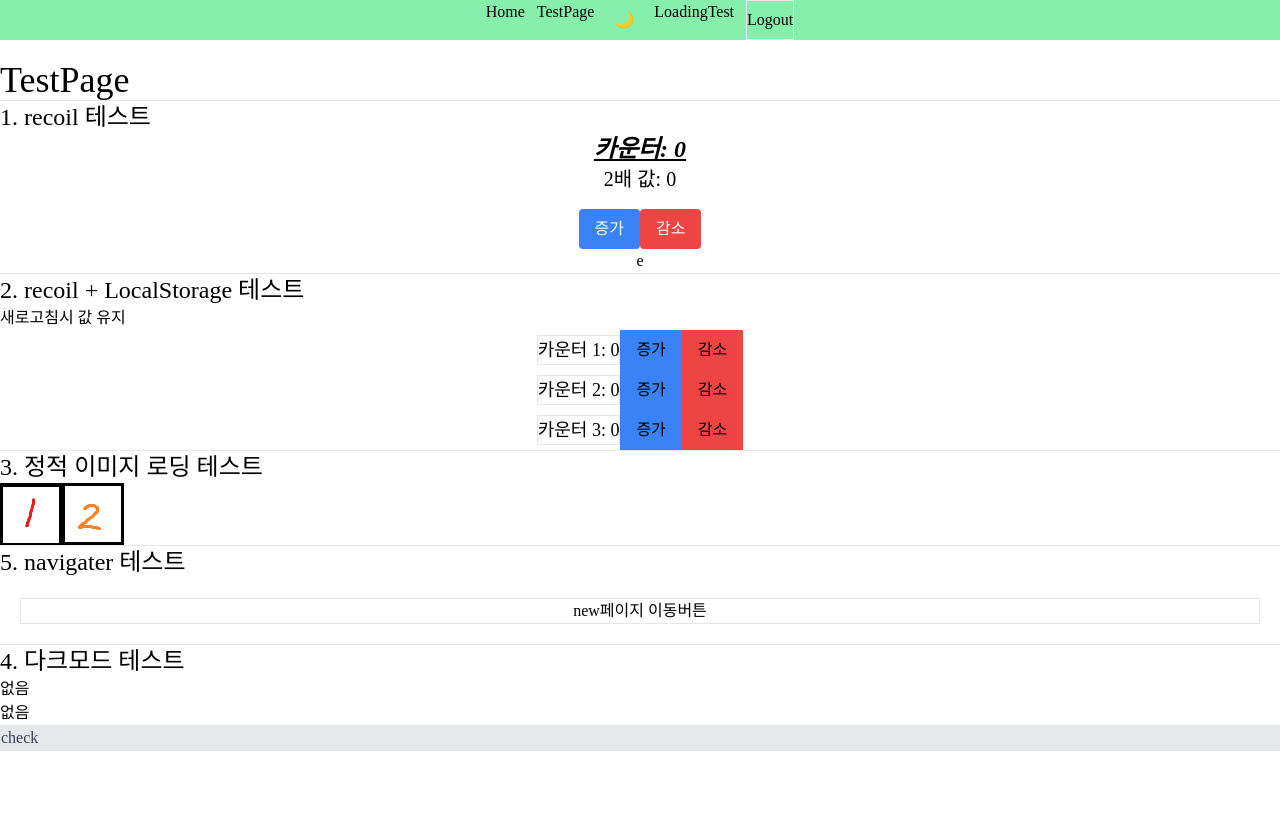
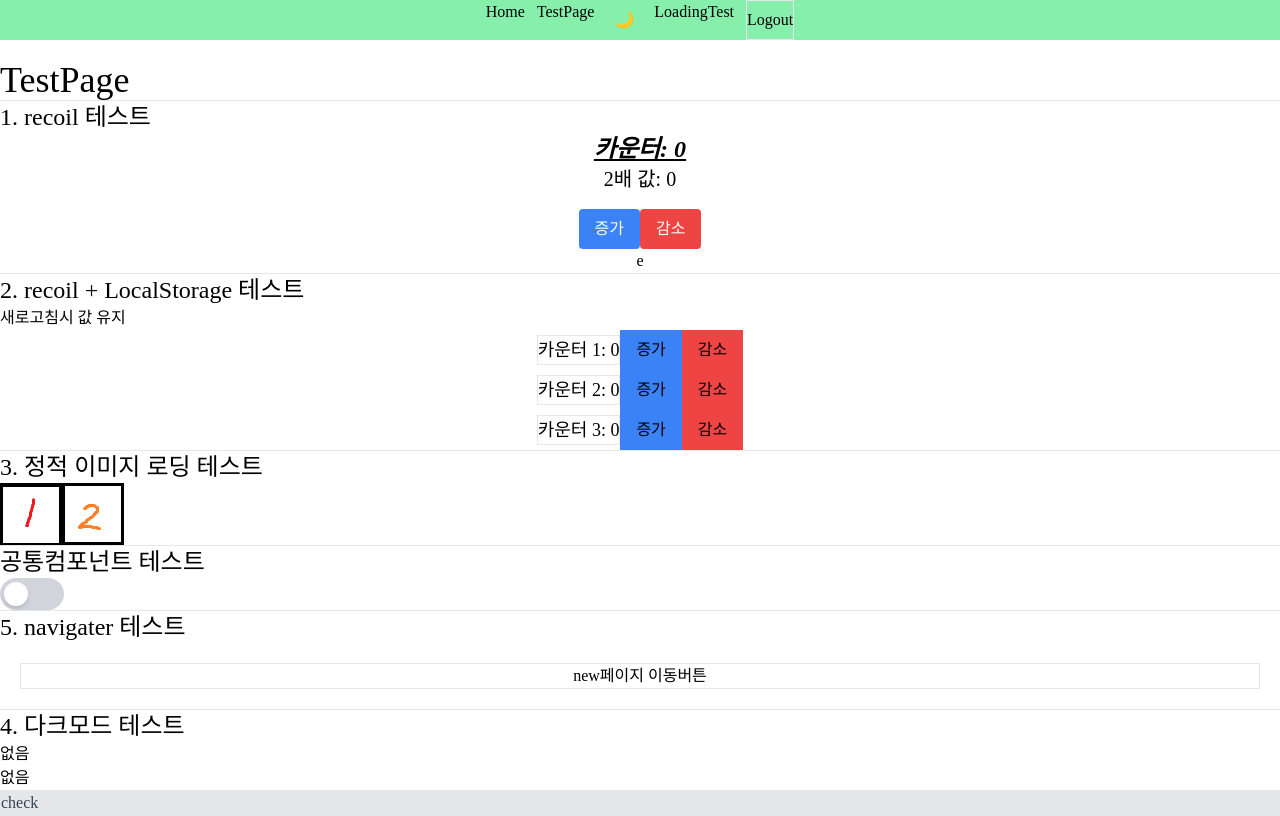
Before and after one commit to namgi2386/DreamMoA, a React (Vite) app: page /TestPage in a window 1280 px wide. Built offline with nearby package versions, Linux system fonts and the light colour scheme; a web font is replaced by a local one.

Commit message:
Feat: 토글버튼 공통컴포넌트 구현

```diff
--- /dev/null
+++ b/src/components/common/ToggleButton.jsx
@@ -0,0 +1,31 @@
+import { useState } from 'react';
+
+const ToggleButton = ({onToggle}) => {
+  const [isOn, setIsOn] = useState(false);
+
+  const handleToggle = () => {
+    setIsOn(!isOn);
+    onToggle(!isOn); // 토글 상태 변경 시 전달받은 함수 실행
+  };
+
+  return (
+    <button
+      onClick={handleToggle}
+      className={`
+        w-16 h-8 flex items-center rounded-full p-1 cursor-pointer
+        ${isOn ? 'bg-blue-600' : 'bg-gray-300'}
+        transition-colors duration-300 ease-in-out
+      `}
+    >
+      <div
+        className={`
+          bg-white w-6 h-6 rounded-full shadow-md transform
+          ${isOn ? 'translate-x-8' : 'translate-x-0'}
+          transition-transform duration-300 ease-in-out
+        `}
+      />
+    </button>
+  );
+};
+
+export default ToggleButton;
--- a/src/pages/TestPage.jsx
+++ b/src/pages/TestPage.jsx
@@ -3,12 +3,17 @@ import CounterList from "../components/test/CounterList";
 import { getTestImage } from "../utils/get-test-image";
 import { useNavigate  } from 'react-router-dom';
 import { authState } from "../recoil/atoms/authState";
+import ToggleButton from "../components/common/ToggleButton";
 
 export default function TestPage() {
   const nav = useNavigate();
 
   const onClickMyButton = () => {
     nav("/new");
+  }
+  const onClickToggleButton = () => {
+    console.log("on");
+
   }
 
   return (
@@ -28,6 +33,11 @@ export default function TestPage() {
       <img src={getTestImage(2)}/>
     </div>
     <hr />
+    <h3 className="text-2xl">공통컴포넌트 테스트</h3>
+    <div>
+      <ToggleButton onToggle={(state) => console.log("ok!",state)}/>
+    </div>
+    <hr />
     <h3 className="text-2xl">5. navigater 테스트</h3>
     <div className="flex justify-center m-5 border">
     <button onClick={onClickMyButton}>new페이지 이동버튼</button>
```
